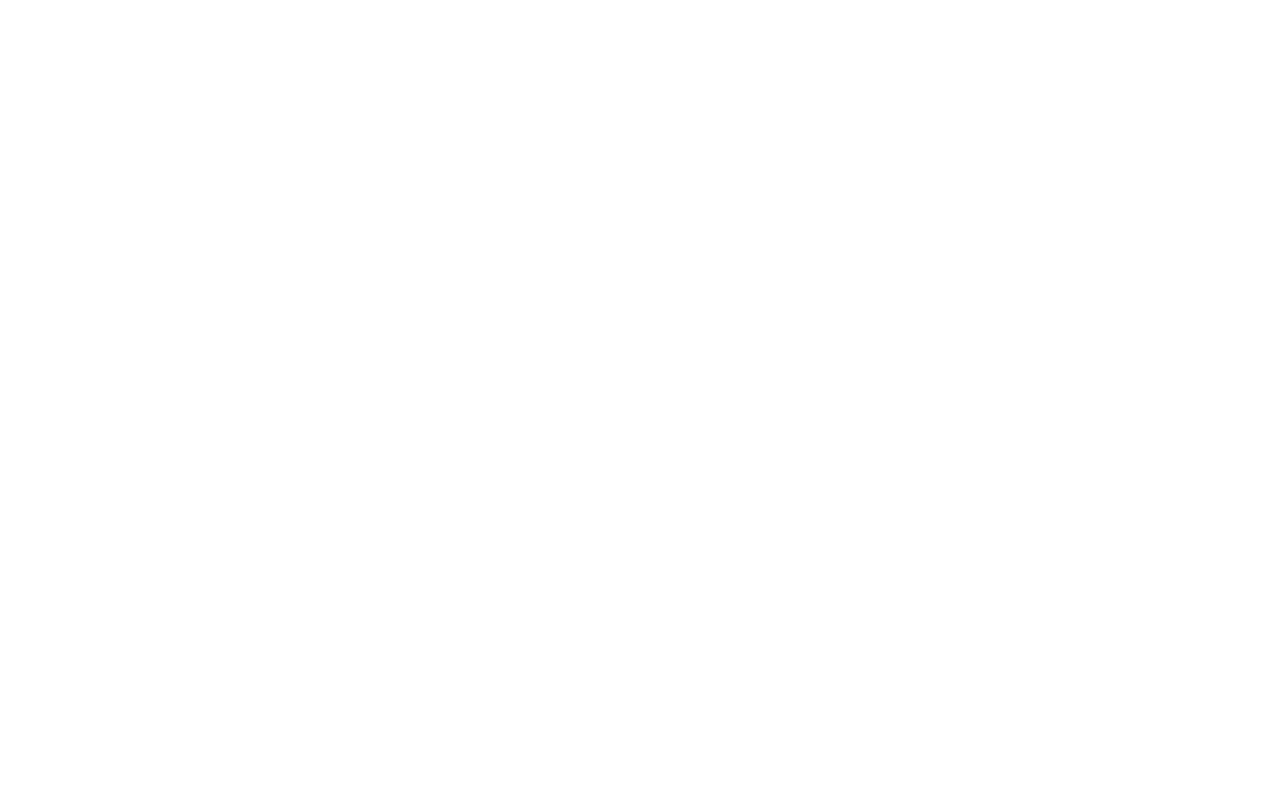
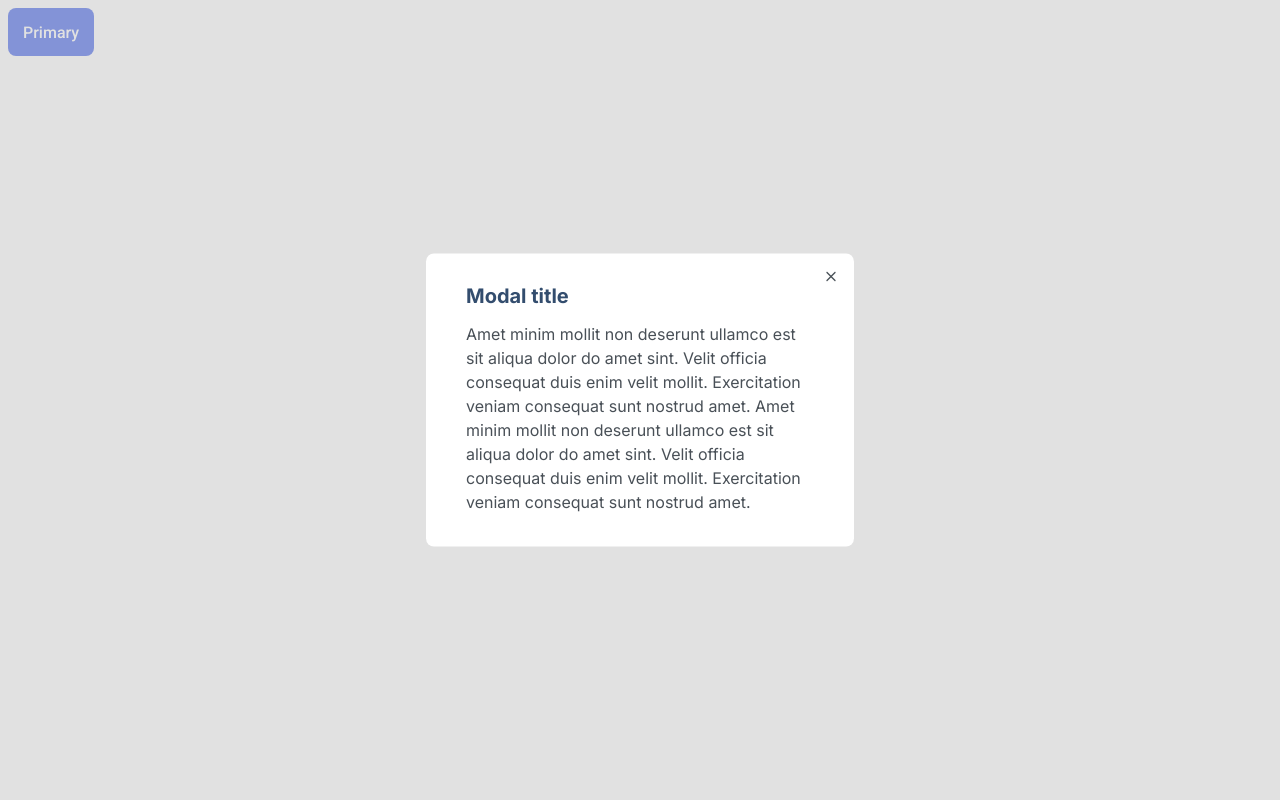
Before and after one commit to js-tasks-ru/htmlcss-20221107_nepogodda, a website: page 05-lection3/02-modal/index.html in a window 1280 px wide. Drawn offline with Linux system fonts and the light colour scheme.

Commit message:
add modal component

```diff
--- a/05-lection3/02-modal/index.html
+++ b/05-lection3/02-modal/index.html
@@ -1,12 +1,41 @@
 <!DOCTYPE html>
 <!-- Страница с модалкой -->
 <html lang="ru">
+
 <head>
     <link rel="stylesheet" href="../../assets/css/main.css">
     <link rel="stylesheet" href="./modal.css">
+    <link rel="stylesheet" href="../../03-lection1/01-button/button.css">
     <title>Modal</title>
 </head>
+
 <body>
+    <button class="button button_primary" id="modal-open">Primary</button>
+    <div class="modal" id="modal">
+        <div class="modal__window">
+            <div class="modal__close" id="modal-close">
+                <svg width="16" height="16" viewBox="0 0 16 16" fill="none" xmlns="http://www.w3.org/2000/svg">
+                    <path fill-rule="evenodd" clip-rule="evenodd"
+                        d="M12.4714 3.52861C12.7318 3.78896 12.7318 4.21107 12.4714 4.47141L4.47141 12.4714C4.21107 12.7318 3.78896 12.7318 3.52861 12.4714C3.26826 12.2111 3.26826 11.789 3.52861 11.5286L11.5286 3.52861C11.789 3.26826 12.2111 3.26826 12.4714 3.52861Z"
+                        fill="#495057" />
+                    <path fill-rule="evenodd" clip-rule="evenodd"
+                        d="M3.52861 3.52861C3.78896 3.26826 4.21107 3.26826 4.47141 3.52861L12.4714 11.5286C12.7318 11.789 12.7318 12.2111 12.4714 12.4714C12.2111 12.7318 11.789 12.7318 11.5286 12.4714L3.52861 4.47141C3.26826 4.21107 3.26826 3.78896 3.52861 3.52861Z"
+                        fill="#495057" />
+                </svg>
+            </div>
+            <div class="modal__body">
+                <h2 class="modal__title">Modal title</h2>
+                <p class="modal__text">
+                    Amet minim mollit non deserunt ullamco est sit aliqua dolor do amet sint. Velit officia consequat
+                    duis enim velit mollit. Exercitation veniam consequat sunt nostrud amet.
+                    Amet minim mollit non deserunt ullamco est sit aliqua dolor do amet sint. Velit officia consequat
+                    duis enim velit mollit. Exercitation veniam consequat sunt nostrud amet.
+                </p>
+            </div>
+        </div>
+
+    </div>
 </body>
 <script src="./index.js"></script>
+
 </html>
--- a/05-lection3/02-modal/modal.css
+++ b/05-lection3/02-modal/modal.css
@@ -0,0 +1,50 @@
+.modal {
+  background: rgba(196, 196, 196, 0.5);
+  position: fixed;
+  top: 0;
+  bottom: 0;
+  left: 0;
+  right: 0;
+}
+
+.modal__window {
+  max-width: 428px;
+  position: absolute;
+  top: 50%;
+  left: 50%;
+  transform: translate(-50%, -50%);
+  background: var(--white);
+  border-radius: 8px;
+  padding: 30px 40px 33px;
+}
+
+.modal__body {
+  /* может быть и не нужен такой класс? */
+}
+
+.modal__title {
+  font-family: 'Inter', sans-serif;
+  font-style: normal;
+  font-weight: 600;
+  font-size: 20px;
+  line-height: 24px;
+  color: var(--grey-blue);
+  margin: 0 0 14px;
+}
+
+.modal__text {
+  font-family: 'Inter', sans-serif;
+  font-style: normal;
+  font-weight: 400;
+  font-size: 16px;
+  line-height: 24px;
+  color: var(--grey-4);
+  margin: 0;
+}
+
+.modal__close {
+  position: absolute;
+  top: 15px;
+  right: 15px;
+  cursor: pointer;
+}
--- a/assets/css/main.css
+++ b/assets/css/main.css
@@ -5,6 +5,9 @@
 @import '../../components/header/header.css';
 @import '../../components/preview/preview.css';
 @import '../../components/footer/footer.css';
+@import '../../components/inner-page/inner-page.css';
+@import '../../components/menu/menu.css';
+@import '../../components/component-preview/component-preview.css';
 
 :root {
   --white: #ffffff;
@@ -15,13 +18,16 @@
   --dark-purple: #5028c6;
   --blue: #4263eb;
   --dark-blue: #2342c0;
+  --grey-blue: #334d6e;
   --red: #f03d3e;
+  --red-2: #d84910;
   --grey: #e5e5e5;
   --grey-1: #f8f9fa;
   --grey-2: #dde2e5;
   --grey-3: #acb5bd;
   --grey-4: #495057;
   --grey-5: #f9fafc;
+  --grey-6: #90a0b7;
 
   --error: var(--red);
   --success: var(--blue);
@@ -31,9 +37,19 @@
   --secondary: var(--purple);
   --secondary-hover: var(--dark-purple);
 
-  --altenate: var(--grey);
+  --alternate: var(--grey);
 }
 
 * {
+  box-sizing: border-box;
+}
+
+body {
   font-family: 'Roboto', sans-serif;
 }
+
+html,
+body {
+  height: 100vh;
+  /* background: red; */
+}
```
Lines whose indentation alone changed are shown as unchanged.
